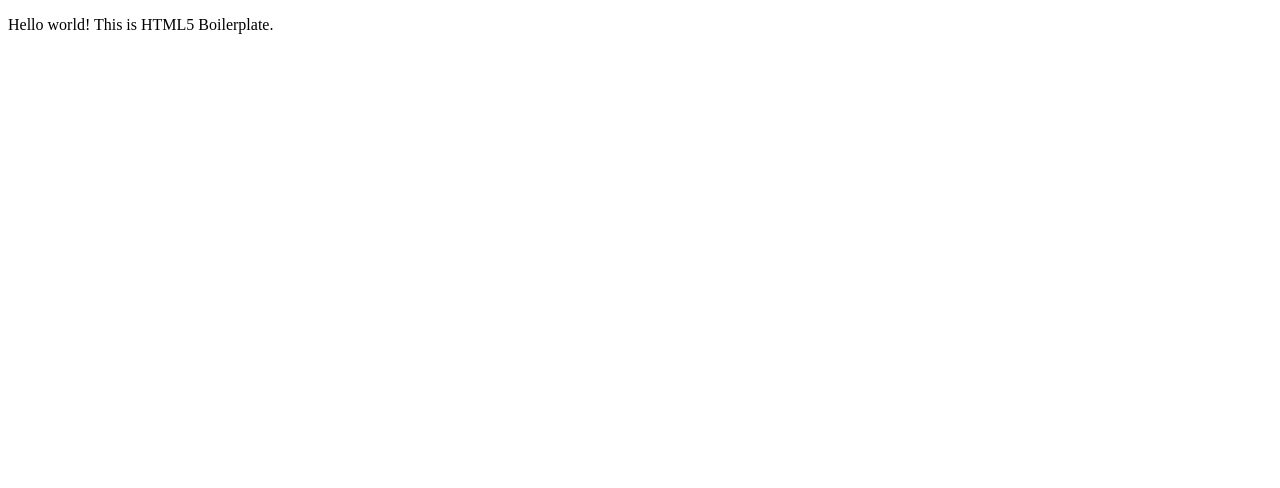
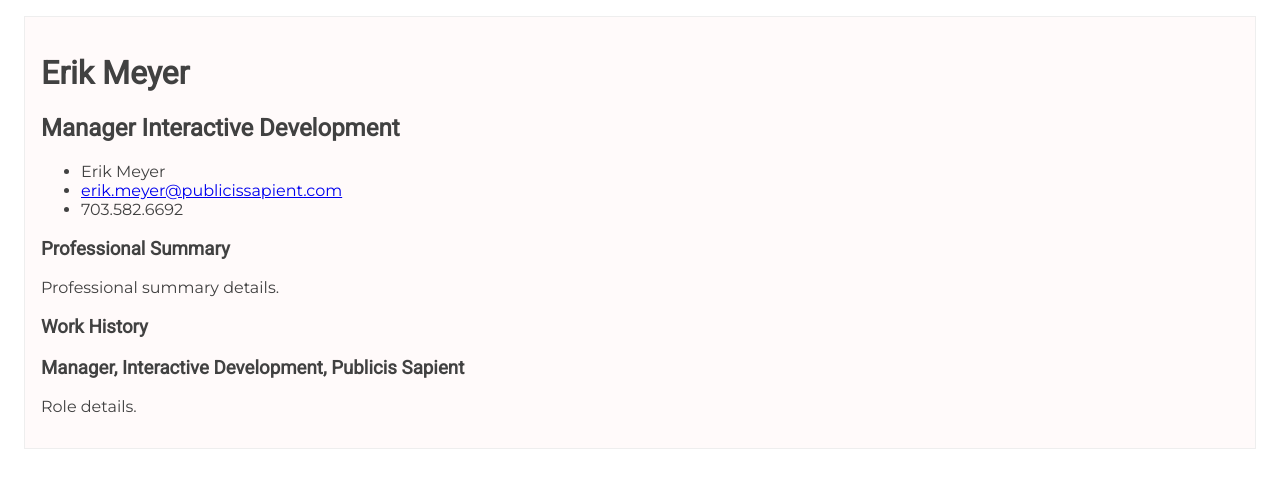
Before and after one commit to erikscottmeyer/erikscottmeyer, a plain HTML site: page index.html in a window 1280 px wide. Drawn offline with Linux system fonts and the light colour scheme.

Commit message:
Added basic styling and content

```diff
--- a/index.html
+++ b/index.html
@@ -1,10 +1,14 @@
 <!doctype html>
 <!-- Fill In Your Website Language -->
-<html class="no-js" lang="">
+<html class="no-js" lang="en">
 
 <head>
     <meta charset="utf-8">
-    <title><!-- Fill In Your Website Title Here --></title>
+    <link rel="stylesheet"
+          href="https://fonts.googleapis.com/css?family=Montserrat">
+    <link rel="stylesheet"
+          href="https://fonts.googleapis.com/css?family=Roboto">
+    <title>Erik Meyer | Professional Details</title>
     <meta name="description" content="">
     <meta name="viewport" content="width=device-width, initial-scale=1">
 
@@ -17,15 +21,26 @@
       <link rel="apple-touch-icon" href="icon.png"> -->
     <!-- Place favicon.ico in the root directory -->
 
-    <link rel="stylesheet" href="/styles.css">
+    <link rel="stylesheet" href="styles.css">
 
     <meta name="theme-color" content="#ffffff">
 </head>
 
 <body>
-
-<!-- Add your site or application content here -->
-<p>Hello world! This is HTML5 Boilerplate.</p>
+<div class="page-container">
+    <h1>Erik Meyer</h1>
+    <h2>Manager Interactive Development</h2>
+    <ul>
+        <li>Erik Meyer</li>
+        <li><a href="mailto:erik.meyer@publicissapient.com">erik.meyer@&#8203;publicissapient.com</a></li>
+        <li>703.582.6692</li>
+    </ul>
+    <h3>Professional Summary</h3>
+    <p>Professional summary details.</p>
+    <h3>Work History</h3>
+    <h3>Manager, Interactive Development, Publicis Sapient</h3>
+    <p>Role details.</p>
+</div>
 </body>
 
 </html>
--- a/styles.css
+++ b/styles.css
@@ -0,0 +1,13 @@
+body {
+    font-family: Montserrat, sans-serif;
+    color: #414141;
+}
+h1, h2, h3, h4, h5, h6 {
+    font-family: Roboto, sans-serif;
+}
+.page-container {
+    background-color:#FFFAFA;
+    border: solid 1px #EEEEEE;
+    margin: 1em;
+    padding: 1em;
+}
```
